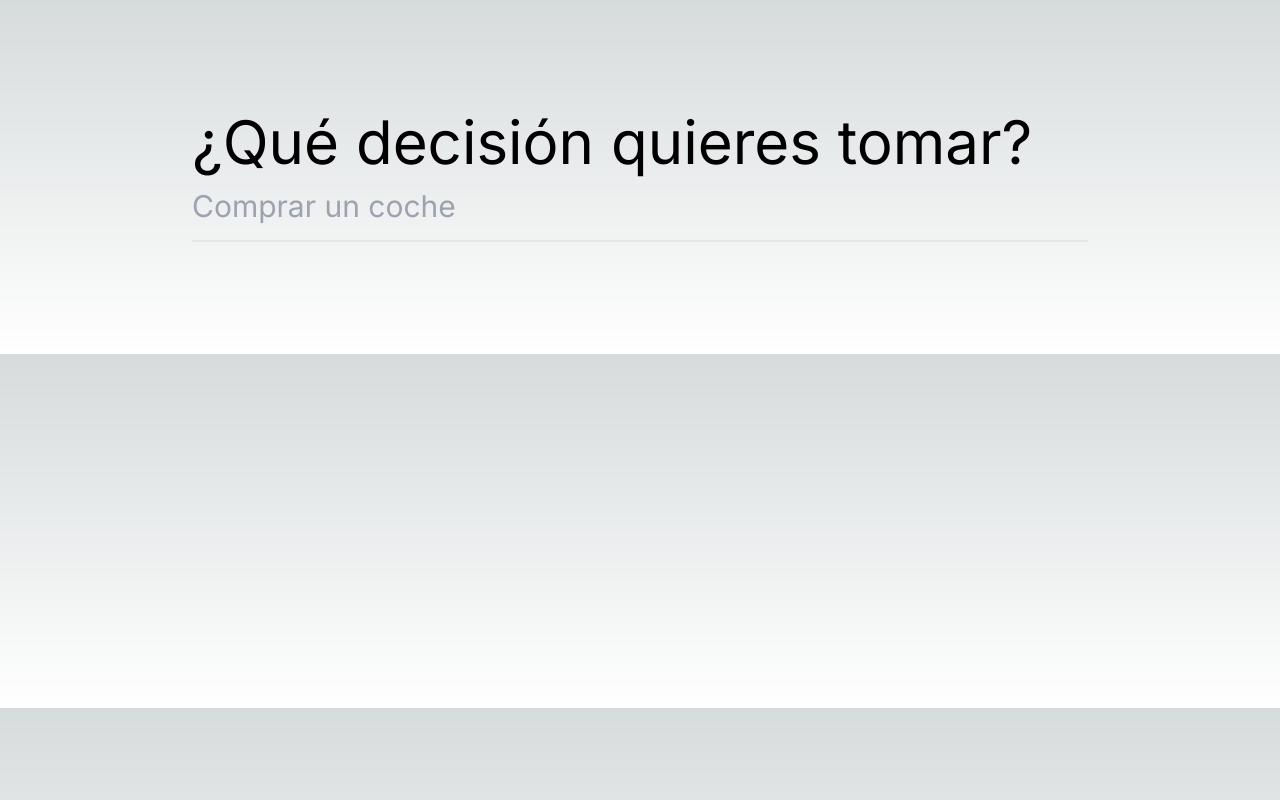
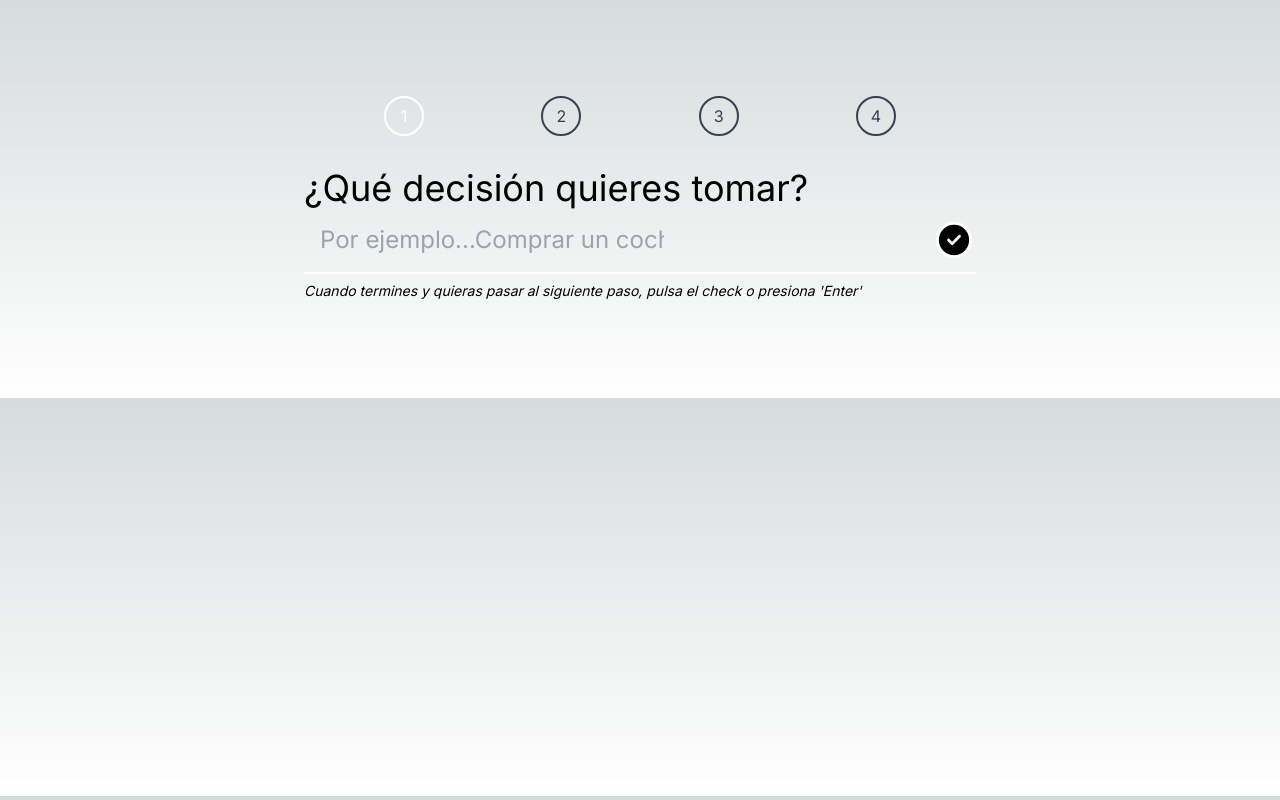
Before and after one commit to HEVpro/simplifyr, a Next.js app: page / in a window 1280 px wide. Built offline with nearby package versions, Linux system fonts and the light colour scheme.

Commit message:
Split state and add process numbers

```diff
--- a/app/page.tsx
+++ b/app/page.tsx
@@ -1,10 +1,10 @@
-"use client"
-import {ChangeEvent, useEffect, useState} from "react";
-import {Input} from "@/components/input";
-
+"use client";
+import { ChangeEvent, useEffect, useState } from "react";
+import { Input } from "@/components/input";
+import clsx from "clsx";
 
 interface OptionsProps {
-    option: string
+  option: string;
   pros: { description: string; punt: string }[];
   cons: { description: string; punt: string }[];
 }
@@ -18,152 +18,88 @@ const initialOptionsNumber = (count: number): OptionsProps[] => {
   const initialOptions: OptionsProps[] = [];
   for (let i = 0; i < count; i++) {
     initialOptions.push({
-            option: '',
-            pros: Array(3).fill({description: '', punt: ''}),
-            cons: Array(3).fill({description: '', punt: ''}),
+      option: "",
+      pros: Array(3).fill({ description: "", punt: "" }),
+      cons: Array(3).fill({ description: "", punt: "" }),
     });
   }
   return initialOptions;
-}
+};
 
 export default function Home() {
-    const initialOptions = initialOptionsNumber(3)
-    const [formData, setFormData] = useState<formDataProps>({
-        decision: '',
-        options: initialOptions
-    })
+  const initialOptions = initialOptionsNumber(3);
+  const [currentStep, setCurrentSte] = useState<number>(1);
+  const [decision, setDecision] = useState<string>("");
+  const [options, setOptions] = useState<OptionsProps[]>(initialOptions);
 
-    const handleChange = (
-        e: ChangeEvent<HTMLInputElement>,
-        optionIndex: number,
-        lineIndex?: number,
-        type?: string
-    ) => {
-        const {value, name} = e.target
-        console.log(optionIndex, name, value, type)
-        let copyArrOptions = formData.options.map((option, index) => {
-            if (optionIndex === index) {
-                return {
-                    ...option,
-                    cons: option.cons.map((consElement, consIdx) => {
-                        if (type === "cons" && lineIndex === consIdx) {
-                            return {
-                                ...consElement, [name]: value
+  const handleAddOption = (e: any) => {
+    if (e.key === "Enter") {
+      setCurrentSte(2);
     }
-                        }
-                        return consElement
-                    }),
-                    pros: option.pros.map((proElement, proIdx) => {
-                        if (type === "pros" && lineIndex === proIdx) {
-                            return {
-                                ...proElement, [name]: value
-                            }
-                        }
-                        return proElement
-                    }),
-                }
-            }
-            return option
-        })
-        if (name === "option") {
-            copyArrOptions[optionIndex].option = value;
-        }
-        setFormData({...formData, options: copyArrOptions})
   };
-
-    /*      const handleAddOption = (e: any) => {
-              e.preventDefault()
-              const addOption = {option: '', pros: [], cons: []}
-              setFormData({
-                  ...formData,
-                  options: [...formData.options, addOption],
-              });
-          };*/
-
-    useEffect(() => {
-        console.log(formData)
-    }, [formData]);
-
-
   return (
-        <div className={' max-w-4xl mx-auto py-24 text-6xl'}>
-
-            <form>
-                <Input
-                    classname={"w-full py-4 border-0 border-b-2 bg-transparent text-3xl"}
-                    value={formData.decision}
-                    label={"¿Qué decisión quieres tomar?"} type={"text"} name={"decision"}
-                    placeholder={"Comprar un coche"}
-                    onChange={(e) => setFormData({...formData, decision: e.target.value})}/>
-
-                {formData.decision !== "" &&
-                    <div>
-                        {/*<div className={"float-right cursor-pointer"} onClick={(e)=> handleAddOption(e)}>+</div>*/}
-                        <label>¿Qué opciones tienes?</label>
-                        {formData.options.map((option: OptionsProps, idx: number) => {
-                            return <Input
-                                classname={"w-full py-4 border-0 border-b-2 bg-transparent text-3xl"}
-                                type={"text"}
-                                name={"option"}
-                                placeholder={`Opción ${idx + 1}`}
-                                onChange={(e) => handleChange(e, idx)}/>
-                        })}
-                    </div>}
-                <div>
-                    {formData.options.map((option, idx) => {
-                        return option.option !== "" && (
-                            <>
-                                <h5 className={"pb-2"}>{option.option}</h5>
-                                <div className={"flex flex-row"}>
-
-                                    <div>
-                                        <label>Pros:</label>
-                                        {option.pros.map((pro, i) => {
+    <div className={"max-w-4xl mx-auto py-24"}>
+      <div className="max-w-lg mx-auto mb-8 flex items-center justify-between">
+        {new Array(4).fill(0).map((item, idx) => {
           return (
-                                                <div className={"flex flex-row"}>
-                                                    <Input
-                                                        classname={"w-full py-4 border-0 border-b-2 bg-transparent text-3xl"}
-                                                        type={"text"} name={"description"} placeholder={`pro ${i + 1}`}
-                                                        onChange={(e) => handleChange(e, idx, i, "pros")}/>
-                                    {/*                <Input
-                                                        classname={"w-full py-4 border-0 border-b-2 bg-transparent text-3xl"}
-                                                        type={"text"} name={"pros-val"}
-                                                        placeholder={`puntuacion ${i + 1}`}
-                                                        onChange={(e) => handleChange(e, idx, i)}/>*/}
-                                                </div>)
+            <button
+             onClick={() => setCurrentSte(idx + 1)}
+              key={idx}
+              className={clsx(
+                "w-10 h-10 py-1.5 rounded-full border-2 text-center",
+                idx + 1 <= currentStep
+                  ? "border-white text-white"
+                  : "border-gray-700 text-gray-700"
+              )}
+            >
+              {idx + 1}
+            </button>
+          );
         })}
       </div>
-                                    <div>
-                                        <label>Contras:</label>
-                                        {option.cons.map((pro, i) => {
-                                            return (
-                                                <div className={"flex flex-row"}>
-                                                    <Input
-                                                        classname={"w-full py-4 mx-2 border-0 border-b-2 bg-transparent text-3xl"}
-                                                        type={"text"} name={"description"} placeholder={`cons ${i + 1}`}
-                                                        onChange={(e) => handleChange(e, idx, i, "cons")}/>
-                                           {/*         <Input
-                                                        classname={"w-full py-4 border-0 border-b-2 bg-transparent text-3xl"}
-                                                        type={"text"} name={"const-val"}
-                                                        placeholder={`puntuacion ${i + 1}`}
-                                                        onChange={(e) => handleChange(e, idx, i)}/>*/}
-                                                </div>)
-                                        })}
+
+      <div className="max-w-2xl mx-auto">
+        <label htmlFor="decision" className="text-4xl">
+          ¿Qué decisión quieres tomar?
+        </label>
+        <div className="flex items-center justify-between border-b-2 border-white mb-1">
+          <input
+            disabled={currentStep > 1}
+            type="text"
+            id="decision"
+            name="decision"
+            placeholder="Por ejemplo...Comprar un coche"
+            onChange={(e) => setDecision(e.target.value)}
+            onKeyDown={(e) => handleAddOption(e)}
+            className={clsx("py-4 border-0 bg-transparent text-2xl placeholder:pl-2 pl-2 focus:outline-none focus:border-none",
+                currentStep > 1 ? "text-green-300" : "text-white"
+            )}
+          />
+          <button onClick={() => setCurrentSte(2)}>
+            <svg
+              xmlns="http://www.w3.org/2000/svg"
+              className={clsx(
+                "icon icon-tabler icon-tabler-circle-check hover:scale-110 transition ",
+                currentStep > 1 ? "stroke-green-300" : "stroke-white"
+              )}
+              width="44"
+              height="44"
+              viewBox="0 0 24 24"
+              strokeWidth="1.5"
+              strokeLinecap="round"
+              strokeLinejoin="round"
+            >
+              <path stroke="none" d="M0 0h24v24H0z" fill="none" />
+              <path d="M12 12m-9 0a9 9 0 1 0 18 0a9 9 0 1 0 -18 0" />
+              <path d="M9 12l2 2l4 -4" />
+            </svg>
+          </button>
+        </div>
+        <span className="italic text-sm">
+          Cuando termines y quieras pasar al siguiente paso, pulsa el check o
+          presiona 'Enter'
+        </span>
       </div>
     </div>
-                            </>
-
-                        )
-                    })}
-                </div>
-                {/*<div className={"flex flex-col justify-center items-center"}>
-                    <button
-                        className={"text-xl border-0 p-4 rounded-lg bg-amber-400 text-black hover:bg-amber-600 transition"}
-                        onClick={(e) => handleAddOption(e)}>Añadir
-                        opciones
-                    </button>
-                </div>*/}
-            </form>
-        </div>
-    )
+  );
 }
--- a/components/input.tsx
+++ /dev/null
@@ -1,47 +0,0 @@
-"use client";
-import {ChangeEvent} from "react";
-import classNames from "classnames";
-
-interface InputProps {
-    type: "text" | "password" | "email" | "number";
-    position?: "left" | "center" | "right";
-    label?: string;
-    name: string;
-    placeholder: string;
-    classname?: string;
-    labelClassname?: string;
-    value?: string;
-    onChange: (e: ChangeEvent<HTMLInputElement>) => void;
-}
-
-export function Input(props: InputProps) {
-
-
-    return (
-        <div className={classNames("py-4",
-            props.position === "center" ? "flex flex-col justify-center items-center" :
-                props.position === "left" ? "flex flex-col justify-center items-start" :
-                    props.position === "right" && "flex flex-col justify-center items-end")}>
-            {props.label && (
-                <label
-                    htmlFor={props.name}
-                    className={props.labelClassname}
-                >
-                    {props.label}
-                </label>
-            )}
-            <input
-                type={props.type ? props.type : "text"}
-                name={props.name ? props.name : "input"}
-                id={props.name}
-                className={classNames(
-                    "block disabled:bg-gray-200",
-                    props.classname,
-                )}
-                placeholder={props.placeholder ? props.placeholder : ""}
-                value={props.value}
-                onChange={props.onChange}
-            />
-        </div>
-    );
-}
--- a/package.json
+++ b/package.json
@@ -14,6 +14,7 @@
     "@types/react-dom": "18.2.7",
     "autoprefixer": "10.4.15",
     "classnames": "^2.3.2",
+    "clsx": "^2.0.0",
     "eslint": "8.47.0",
     "eslint-config-next": "13.4.19",
     "next": "13.4.19",
```
Also changed, not shown: 1 other file (tests, documents, lock files or other folders). Lines whose indentation alone changed are shown as unchanged.
